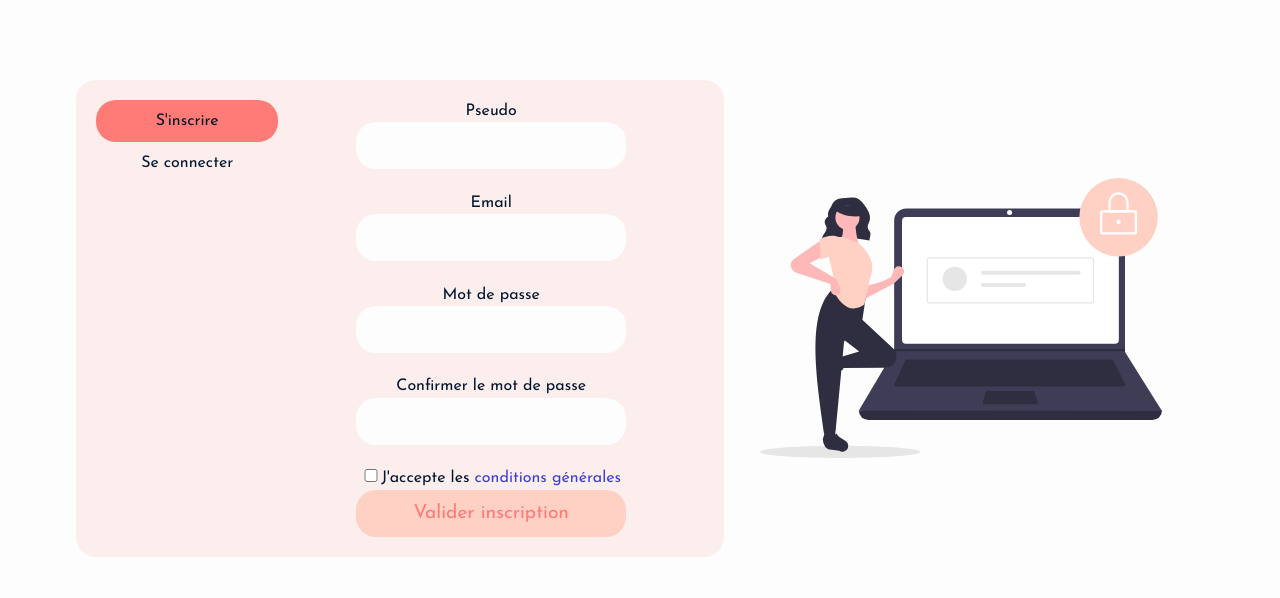
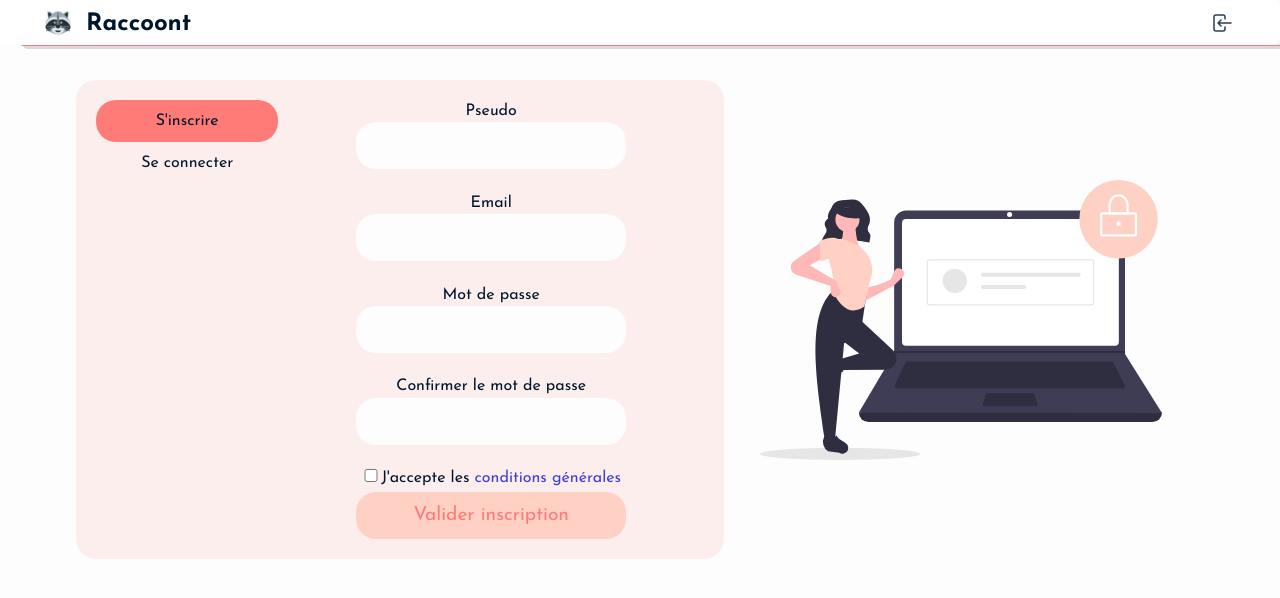
Before and after one commit to Roriks22/mern-project, a React (Create React App) app in the folder frontend/: page /profil in a window 1280 px wide. Shown: the top 598 px of the page. Built offline with nearby package versions, Linux system fonts and the light colour scheme; no server answers.

Commit message:
ajout Navbar

```diff
--- a/frontend/package.json
+++ b/frontend/package.json
@@ -3,16 +3,22 @@
   "version": "0.1.0",
   "private": true,
   "dependencies": {
+    "@redux-devtools/extension": "^3.3.0",
     "@testing-library/dom": "^10.4.0",
     "@testing-library/jest-dom": "^6.6.3",
     "@testing-library/react": "^16.3.0",
     "@testing-library/user-event": "^13.5.0",
     "axios": "^1.10.0",
     "dotenv": "^17.2.0",
+    "js-cookie": "^3.0.5",
     "react": "^19.1.0",
     "react-dom": "^19.1.0",
+    "react-redux": "^9.2.0",
     "react-router-dom": "^7.7.0",
     "react-scripts": "5.0.1",
+    "redux": "^5.0.1",
+    "redux-logger": "^3.0.6",
+    "redux-thunk": "^3.1.0",
     "sass": "^1.89.2",
     "web-vitals": "^2.1.4"
   },
--- /dev/null
+++ b/frontend/src/components/Navbar.js
@@ -0,0 +1,44 @@
+import React, { useContext } from "react";
+import { NavLink } from "react-router-dom";
+import { UidContext } from "./routes/AppContext";
+import Logout from "./log/Logout";
+
+const Navbar = () => {
+  const uid = useContext(UidContext);
+  return (
+    <nav>
+      <div className="nav-container">
+        <div className="logo">
+          <NavLink exact to="/">
+            <div className="logo">
+              <img src="./img/icon.png" alt="icon" />
+              <h3>Raccoont</h3>
+            </div>
+          </NavLink>
+        </div>
+        {uid ? (
+          <ul>
+            <li></li>
+            <li className="welcome">
+              <NavLink exact to="/profil">
+                <h5>Bienvenue</h5>
+              </NavLink>
+            </li>
+            <Logout />
+          </ul>
+        ) : (
+          <ul>
+            <li></li>
+            <li>
+              <NavLink exact to="/profil">
+                <img src="./img/icons/login.svg" alt="login" />
+              </NavLink>
+            </li>
+          </ul>
+        )}
+      </div>
+    </nav>
+  );
+};
+
+export default Navbar;
--- /dev/null
+++ b/frontend/src/components/log/Logout.js
@@ -0,0 +1,29 @@
+import React from "react";
+import axios from "axios";
+import cookie from "js-cookie";
+
+const Logout = () => {
+  const removeCookie = (key) => {
+    if (window !== "undefined") {
+      cookie.remove(key, { expires: 1 });
+    }
+  };
+  const logout = async () => {
+    await axios({
+      method: "get",
+      url: `${process.env.REACT_APP_API_URL}api/user/logout`,
+      withCredentials: true,
+    })
+      .then(() => removeCookie("jwt"))
+      .catch((err) => console.log(err));
+
+    window.location = "/";
+  };
+  return (
+    <li onClick={logout}>
+      <img src="./img/icons/logout.svg" alt="logout" />
+    </li>
+  );
+};
+
+export default Logout;
--- a/frontend/src/components/routes/index.js
+++ b/frontend/src/components/routes/index.js
@@ -3,10 +3,12 @@
 import Home from "../../pages/Home";
 import Profil from "../../pages/Profil";
 import Trending from "../../pages/Trending";
+import Navbar from "../Navbar";
 
 const index = () => {
   return (
     <BrowserRouter>
+      <Navbar />
       <Routes>
         <Route path="/" Component={Home} />
         <Route path="/profil" Component={Profil} />
--- a/frontend/src/styles/pages/_profil.scss
+++ b/frontend/src/styles/pages/_profil.scss
@@ -83,7 +83,7 @@
       form {
         input {
           padding: 14px 20px;
-          margin: 0;
+          margin-top: 0;
           font-size: 1.2rem;
           font-family: $font-2;
           border-radius: 20px;
```
Also changed, not shown: 1 other file (tests, documents, lock files or other folders).
